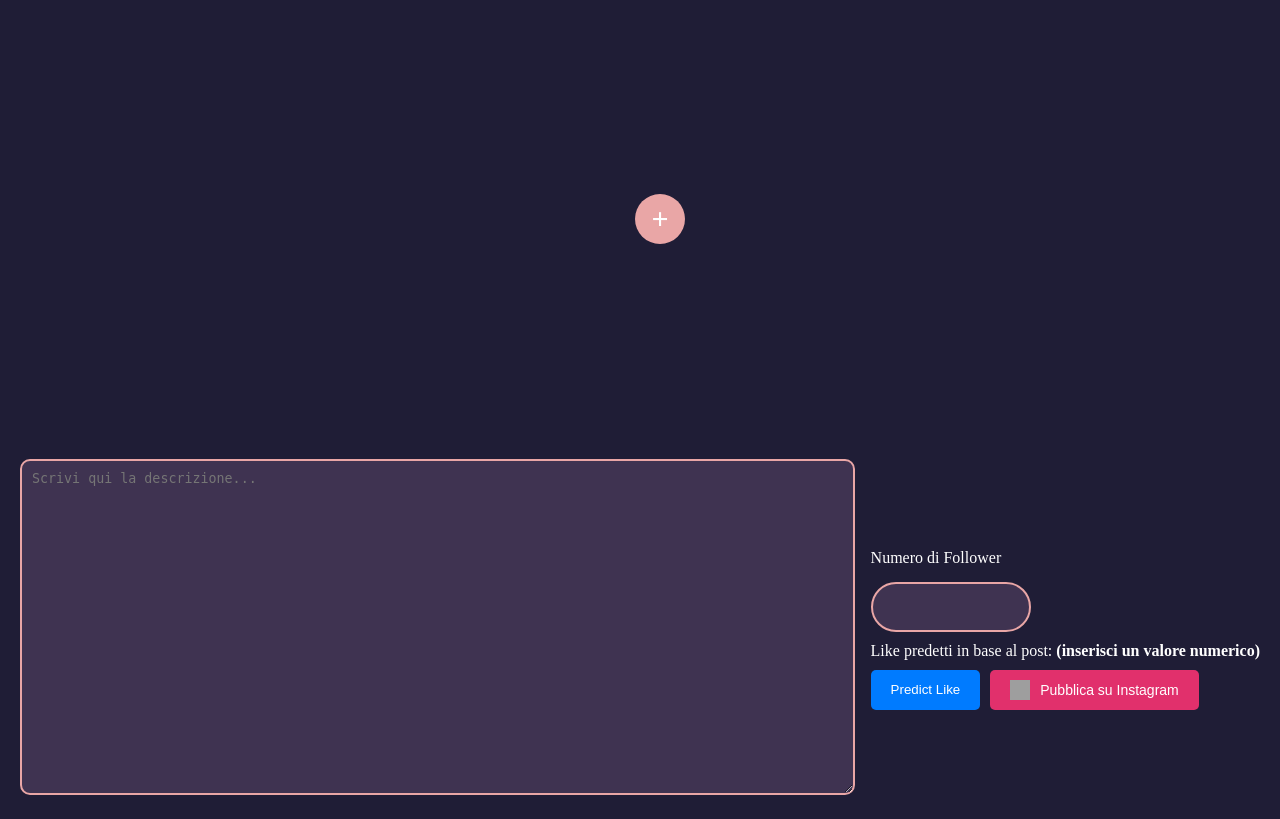
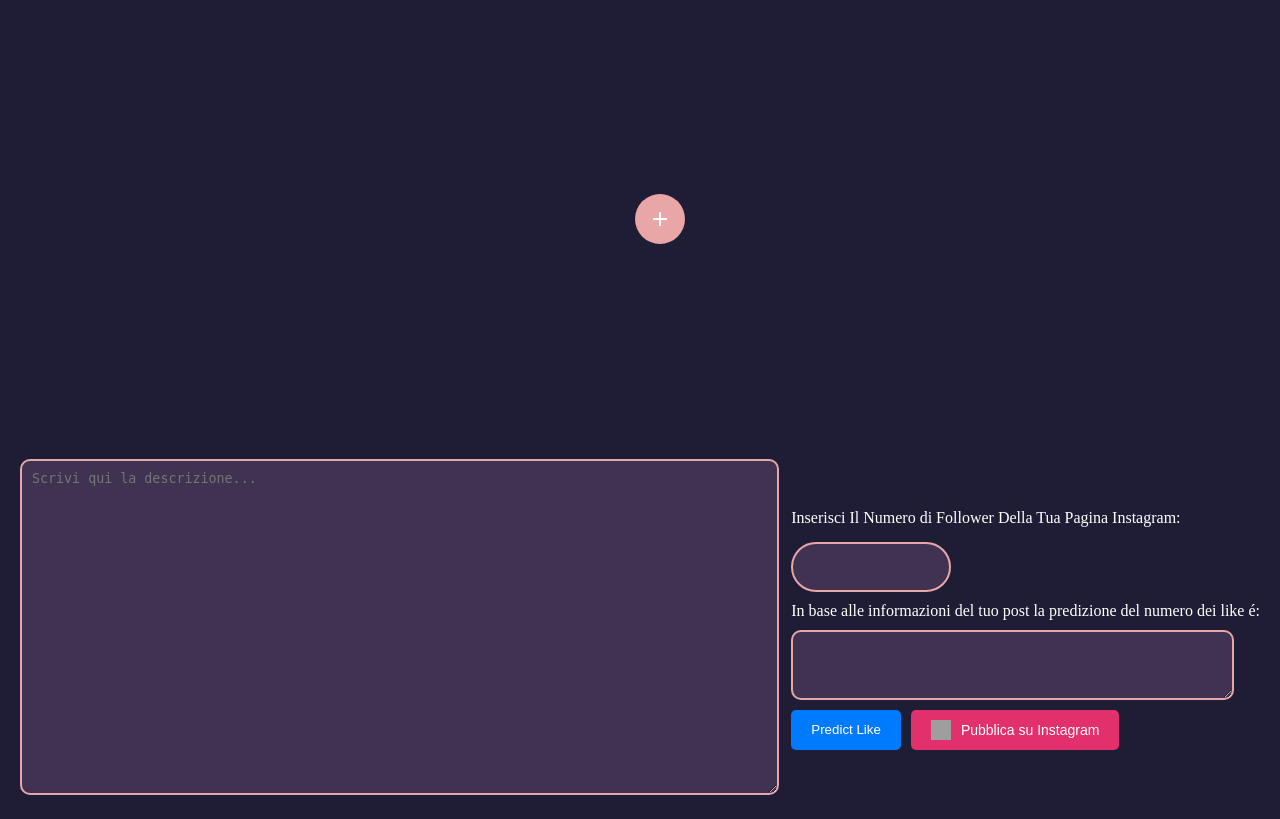
Before and after one commit to Riccardoalfieri2003/ExploreWorld, a Flask app: page / in a window 1280 px wide. Shown: the part 61-880 px from the top of the page. Run offline with Flask 3, Linux system fonts and the light colour scheme; grey boxes are pictures that could not be loaded.

Commit message:
Aggiunto Valore PredictLike nell'Interfaccia

```diff
--- a/CodiceCondiviso/interfaccia/templates/index.html
+++ b/CodiceCondiviso/interfaccia/templates/index.html
@@ -622,7 +622,9 @@ async function predictLike() {
 
         const data = await response.json();
         console.log("Risultati:", data);
-        alert("Risultati: " + JSON.stringify(data));
+
+        // Aggiorna la textarea con il valore di predicted likes
+        document.getElementById("PredictedLikes").value = predictedLikes;
     } catch (error) {
         console.error("Errore durante la richiesta:", error);
     }
@@ -707,16 +709,16 @@ async function predictLike() {
 
 
 
-
-    <div id="descrizione" style="background-color: #1F1D36; padding: 20px; display: flex; align-items: center; gap: 10px;">
+   <div id="descrizione" style="background-color: #1F1D36; padding: 20px; display: flex; align-items: center; gap: 10px;">
         <div style="flex: 1;">
             <!-- TextArea per descrizione -->
             <textarea id="Descrizione" placeholder="Scrivi qui la descrizione..." style="width: 96.5%; height: 312px; border: 2px solid #E9A6A6; border-radius: 10px; padding: 10px; background-color: #3F3351; color: white;"></textarea>
         </div>
         <div style="display: flex; flex-direction: column; gap: 10px;">
-            <label for="numeroFollower" style="color: white;">Numero di Follower</label>
+            <label for="numeroFollower" style="color: white;">Inserisci Il Numero di Follower Della Tua Pagina Instagram:</label>
             <input type="number" id="inputArea" name="numeroFollower" style="width: 160px; margin-top: 5px;">
-            <div style="color: white; font-size: 16px;">Like predetti in base al post: <strong>(inserisci un valore numerico)</strong></div>
+            <label for="PredictedLikes" style="color: white;">In base alle informazioni del tuo post la predizione del numero dei like é:</label>
+            <textarea id="PredictedLikes" readonly style="width: 419px; height: 46px; border: 2px solid #E9A6A6; border-radius: 10px; padding: 10px; background-color: #3F3351; color: white;"></textarea>
             <div style="display: flex; gap: 10px;">
                 <button onclick="predictLike()" style="padding: 10px 20px; background-color: #007bff; color: white; border: none; border-radius: 5px; cursor: pointer;">Predict Like</button>
                 <button onclick="pubblicaSuInstagram()" style="padding: 10px 20px; background-color: #E1306C; color: white; border: none; border-radius: 5px; cursor: pointer; font-size: 14px; display: flex; align-items: center;">
@@ -726,7 +728,5 @@ async function predictLike() {
             </div>
         </div>
     </div>
-
-
 </body>
 </html>
```
